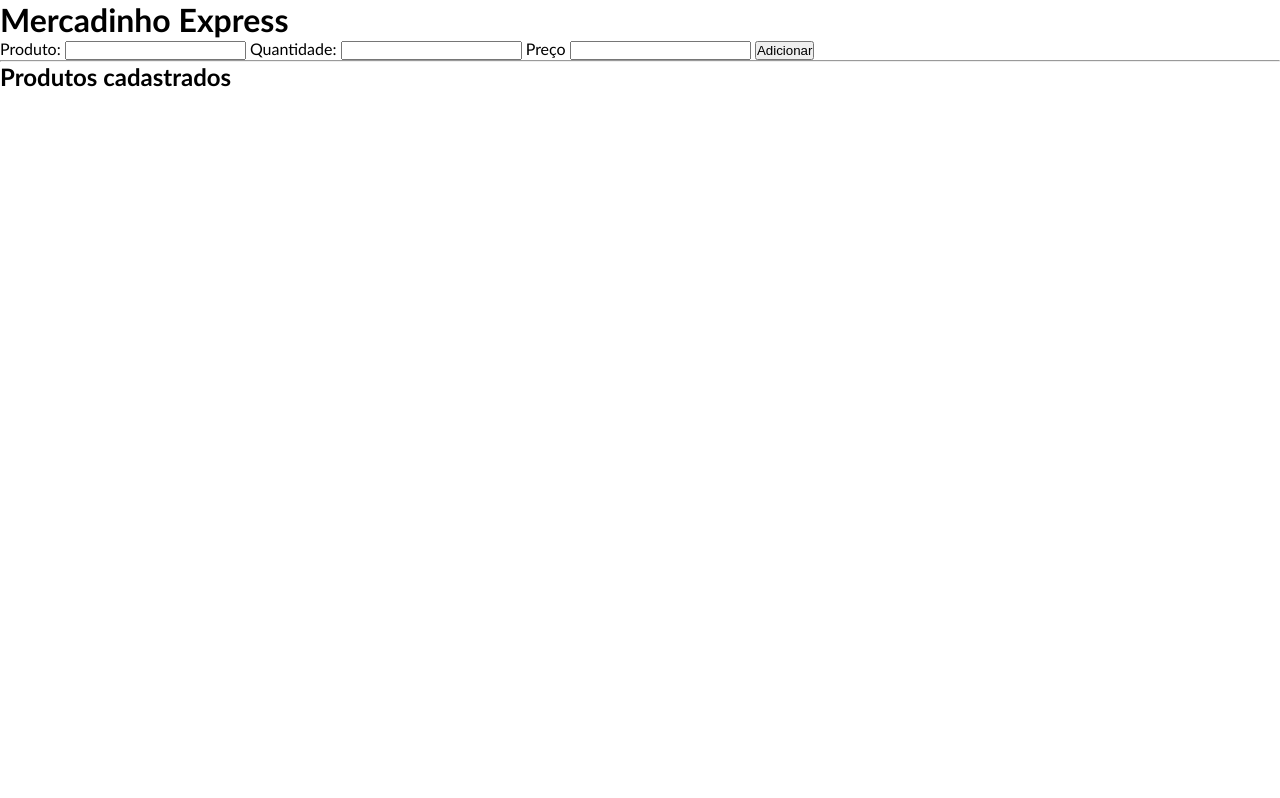
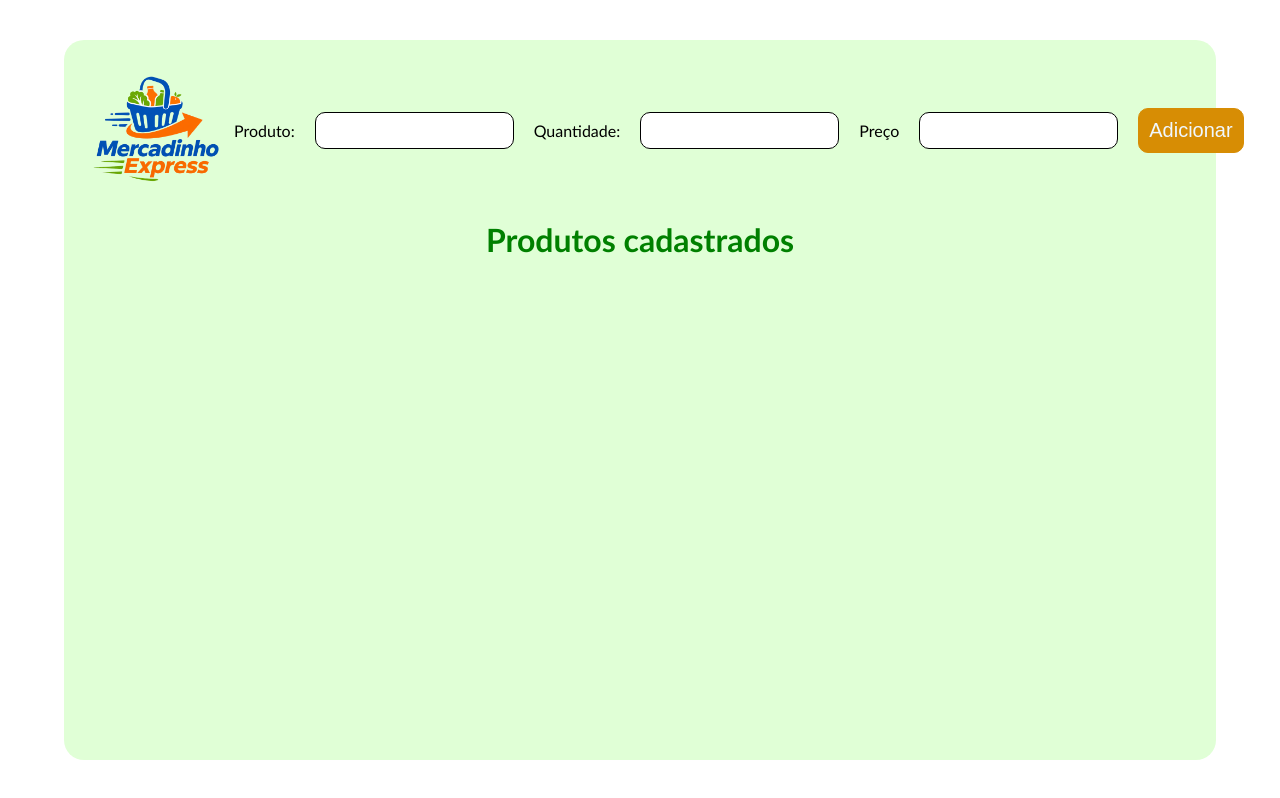
Before and after one commit to sarahrocky28/exerc-cioMercadinho, a website: page mercadinho_express/public/index.html in a window 1280 px wide. Drawn offline with Linux system fonts and the light colour scheme; no server answers.

Commit message:
criando front-end

```diff
--- a/mercadinho_express/public/index.html
+++ b/mercadinho_express/public/index.html
@@ -8,29 +8,29 @@
 </head>
 
 <body>
-    <div id="container">
-        <h1>Mercadinho Express</h1>
+    <div class="container">
+        <section>
+            <img src="./mercadinho-express-logo.png" alt="" width="140" height="140">
 
             <form id="formProduto">
                 <label for="produto">Produto:</label>
-            <input type="text" id="produto" required>
+                <input type="text" id="produto" class="produto" required>
 
 
 
                 <label for="quant">Quantidade:</label>
-            <input type="text" id="quant" required>
+                <input type="number" id="quant" class="produto" required>
 
 
 
                 <label for="preco">Preço</label>
-            <input type="number" id="preco" required>
+                <input type="number" id="preco" class="produto" required>
 
 
 
                 <button type="submit">Adicionar</button>
             </form>
-
-        <hr>
+        </section>
 
         <h2>Produtos cadastrados</h2>
 
--- a/mercadinho_express/public/style.css
+++ b/mercadinho_express/public/style.css
@@ -10,10 +10,56 @@ body{
     width: 100dvw;
     height: 100dvh;
     font-family: 'Gill Sans', 'Gill Sans MT', Calibri, 'Trebuchet MS', sans-serif;
+    display: flex;
+    justify-content: center;
+    align-items: center;
 }
 
 .container{
-    width: 800px;
+    width: 90%;
+    height: 90%;
     border-radius: 20px;
+    background-color: rgb(224, 255, 214);
+    padding: 20px;
+    margin: 20px;
+}
+
+button{
+    background-color: rgb(215, 141, 4);
+    padding: 10px;
+    color: aliceblue;
+    border: 1px solid rgb(215, 141, 4);
+    border-radius: 10px;
+    font-size: 20px;
+}
+
+input{
+    padding: 10px;
+    border-radius: 10px ;
+    border: 1px solid black ;
+}
+
+h2{
+    color: green;
+    font-size: xx-large;
+    display: flex;
+    justify-content: center;
+    padding: 20px;
+}
+
+p{
+    font-size: 25px;
+}
+
+form{
+    display: flex;
+    align-items: center;
+    justify-content: center;
+    gap: 20px;
+    padding: 10px;
+}
+
+section{
+    display: flex;
 
 }
```
Also changed, not shown: mercadinho_express/public/mercadinho-express-logo.png (added). Lines whose indentation alone changed are shown as unchanged.
